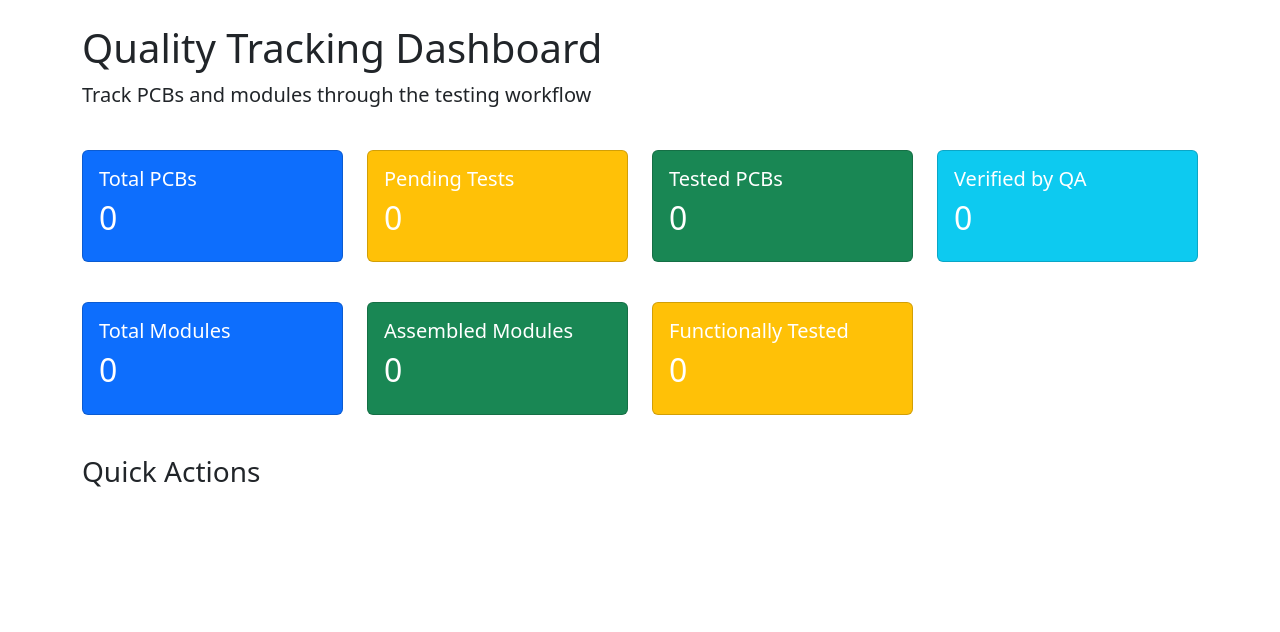
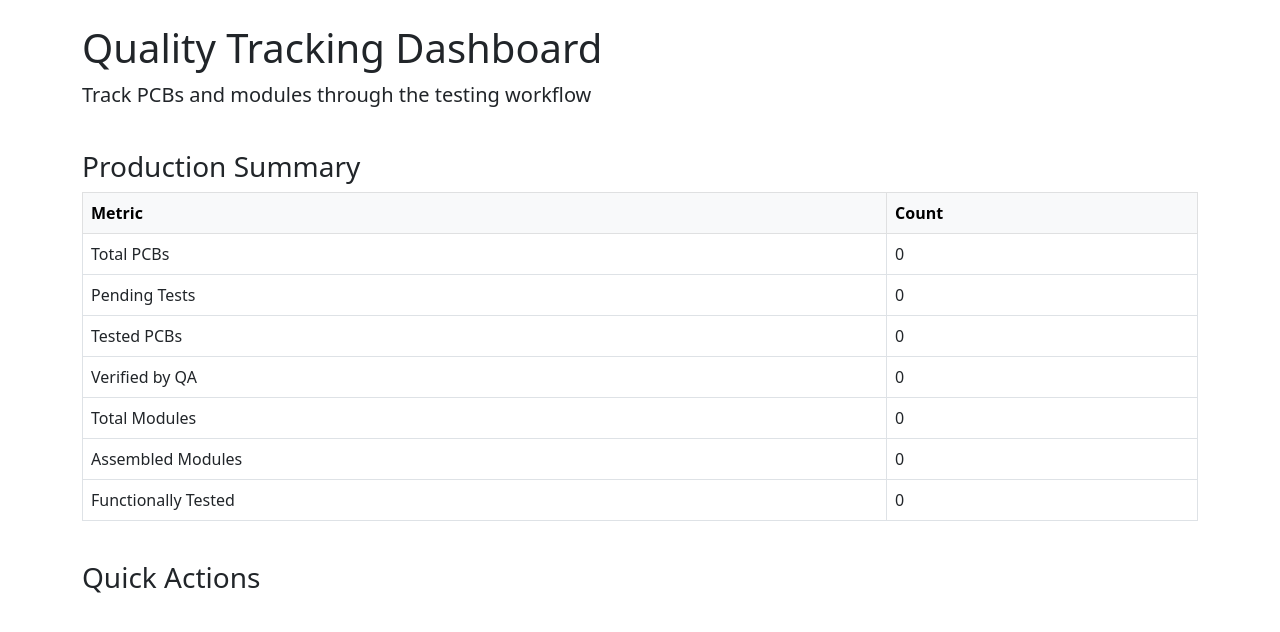
Before and after one commit to yhendricks/MilQual, a Django app: page / in a window 1280 px wide. Shown: the part 56-688 px from the top of the page. Run offline with Django 4.2, Linux system fonts and the light colour scheme; the visitor is signed in with stand-in values (Sample User, id 1); data that the repository does not hold is empty.

Commit message:
Update dashboard to show batch information in tables for managers

```diff
--- a/pcb_tracker/templates/pcb_tracker/dashboard.html
+++ b/pcb_tracker/templates/pcb_tracker/dashboard.html
@@ -10,64 +10,82 @@
     </div>
 </div>
 
+{% if batches %}
 <div class="row mt-4">
-    <div class="col-md-3">
-        <div class="card text-white bg-primary mb-3">
-            <div class="card-body">
-                <h5 class="card-title">Total PCBs</h5>
-                <h2>{{ pcb_count }}</h2>
-            </div>
-        </div>
-    </div>
-    <div class="col-md-3">
-        <div class="card text-white bg-warning mb-3">
-            <div class="card-body">
-                <h5 class="card-title">Pending Tests</h5>
-                <h2>{{ pcb_pending }}</h2>
-            </div>
-        </div>
-    </div>
-    <div class="col-md-3">
-        <div class="card text-white bg-success mb-3">
-            <div class="card-body">
-                <h5 class="card-title">Tested PCBs</h5>
-                <h2>{{ pcb_tested }}</h2>
-            </div>
-        </div>
-    </div>
-    <div class="col-md-3">
-        <div class="card text-white bg-info mb-3">
-            <div class="card-body">
-                <h5 class="card-title">Verified by QA</h5>
-                <h2>{{ pcb_qa_verified }}</h2>
-            </div>
+    <div class="col-md-12">
+        <h3>Batch Overview</h3>
+        <div class="table-responsive">
+            <table class="table table-striped table-hover">
+                <thead class="table-dark">
+                    <tr>
+                        <th>Batch Number</th>
+                        <th>Description</th>
+                        <th>PCBs Count</th>
+                        <th>Production Date</th>
+                        <th>Actions</th>
+                    </tr>
+                </thead>
+                <tbody>
+                    {% for batch in batches %}
+                    <tr>
+                        <td>{{ batch.batch_number }}</td>
+                        <td>{{ batch.description|default:"No description" }}</td>
+                        <td>{{ batch.pcbs.count }}</td>
+                        <td>{{ batch.production_date|date:"M d, Y H:i" }}</td>
+                        <td>
+                            <a href="{% url 'pcb_create' %}" class="btn btn-sm btn-primary">Add PCBs</a>
+                        </td>
+                    </tr>
+                    {% endfor %}
+                </tbody>
+            </table>
         </div>
     </div>
 </div>
+{% endif %}
 
 <div class="row mt-4">
-    <div class="col-md-3">
-        <div class="card text-white bg-primary mb-3">
-            <div class="card-body">
-                <h5 class="card-title">Total Modules</h5>
-                <h2>{{ module_count }}</h2>
-            </div>
-        </div>
-    </div>
-    <div class="col-md-3">
-        <div class="card text-white bg-success mb-3">
-            <div class="card-body">
-                <h5 class="card-title">Assembled Modules</h5>
-                <h2>{{ modules_assembled }}</h2>
-            </div>
-        </div>
-    </div>
-    <div class="col-md-3">
-        <div class="card text-white bg-warning mb-3">
-            <div class="card-body">
-                <h5 class="card-title">Functionally Tested</h5>
-                <h2>{{ modules_functional_tested }}</h2>
-            </div>
+    <div class="col-md-12">
+        <h3>Production Summary</h3>
+        <div class="table-responsive">
+            <table class="table table-bordered">
+                <thead class="table-light">
+                    <tr>
+                        <th>Metric</th>
+                        <th>Count</th>
+                    </tr>
+                </thead>
+                <tbody>
+                    <tr>
+                        <td>Total PCBs</td>
+                        <td>{{ pcb_count }}</td>
+                    </tr>
+                    <tr>
+                        <td>Pending Tests</td>
+                        <td>{{ pcb_pending }}</td>
+                    </tr>
+                    <tr>
+                        <td>Tested PCBs</td>
+                        <td>{{ pcb_tested }}</td>
+                    </tr>
+                    <tr>
+                        <td>Verified by QA</td>
+                        <td>{{ pcb_qa_verified }}</td>
+                    </tr>
+                    <tr>
+                        <td>Total Modules</td>
+                        <td>{{ module_count }}</td>
+                    </tr>
+                    <tr>
+                        <td>Assembled Modules</td>
+                        <td>{{ modules_assembled }}</td>
+                    </tr>
+                    <tr>
+                        <td>Functionally Tested</td>
+                        <td>{{ modules_functional_tested }}</td>
+                    </tr>
+                </tbody>
+            </table>
         </div>
     </div>
 </div>
@@ -94,6 +112,8 @@
             {% for group in user.groups.all %}
                 {% if 'Manager' in group.name %}
                     <a href="{% url 'module_sign_off' %}" class="btn btn-primary">Sign Off Modules</a>
+                    <a href="{% url 'batch_create' %}" class="btn btn-primary">Create Batch</a>
+                    <a href="{% url 'pcb_create' %}" class="btn btn-primary">Create PCB</a>
                 {% endif %}
             {% endfor %}
         </div>
--- a/pcb_tracker/views.py
+++ b/pcb_tracker/views.py
@@ -56,6 +56,9 @@ def dashboard(request):
     modules_assembled = Module.objects.filter(status='assembled').count()
     modules_functional_tested = Module.objects.filter(status='functional_tested').count()
 
+    # Get batches for managers
+    batches = Batch.objects.all() if is_manager(request.user) else Batch.objects.none()
+
     context = {
         'pcb_count': pcb_count,
         'pcb_pending': pcb_pending,
@@ -64,6 +67,7 @@ def dashboard(request):
         'module_count': module_count,
         'modules_assembled': modules_assembled,
         'modules_functional_tested': modules_functional_tested,
+        'batches': batches,
     }
     return render(request, 'pcb_tracker/dashboard.html', context)
 
```
